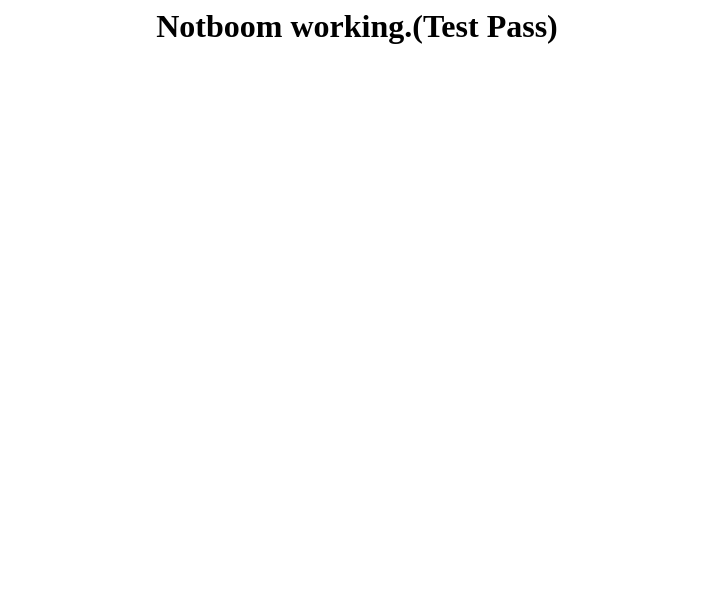
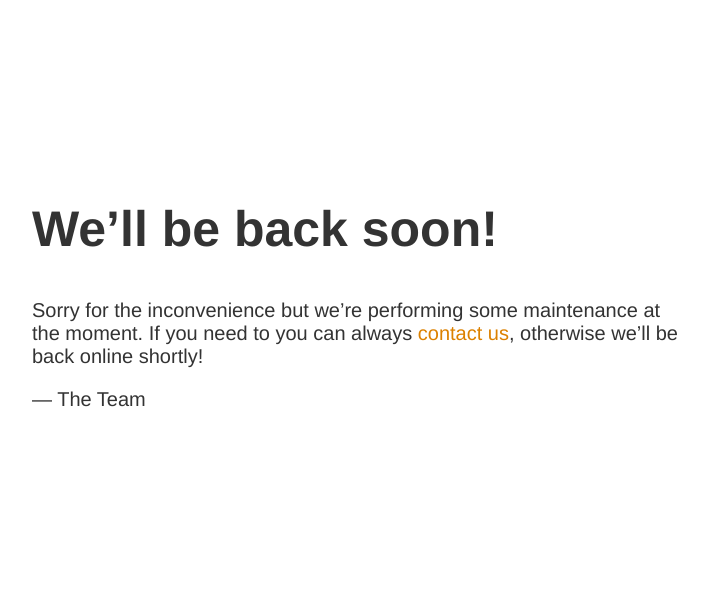
Before and after one commit to flareradar/notboom, a plain HTML site: page public/index.html in a window 1280 px wide. Shown: the whole page, without its empty margins (283-991 px from the left). Drawn offline with Linux system fonts and the light colour scheme.

Commit message:
Update index.html

```diff
--- a/public/index.html
+++ b/public/index.html
@@ -1,10 +1,18 @@
-<html>
-<head>
-<title>Notboom</title>
-</head>
-<body>
-<center>
-<h1>Notboom working.(Test Pass)
-</center>
-</body>
-</html>
+<!doctype html>
+<title>Site Maintenance</title>
+<style>
+  body { text-align: center; padding: 150px; }
+  h1 { font-size: 50px; }
+  body { font: 20px Helvetica, sans-serif; color: #333; }
+  article { display: block; text-align: left; width: 650px; margin: 0 auto; }
+  a { color: #dc8100; text-decoration: none; }
+  a:hover { color: #333; text-decoration: none; }
+</style>
+
+<article>
+    <h1>We&rsquo;ll be back soon!</h1>
+    <div>
+        <p>Sorry for the inconvenience but we&rsquo;re performing some maintenance at the moment. If you need to you can always <a href="mailto:#">contact us</a>, otherwise we&rsquo;ll be back online shortly!</p>
+        <p>&mdash; The Team</p>
+    </div>
+</article>
```
